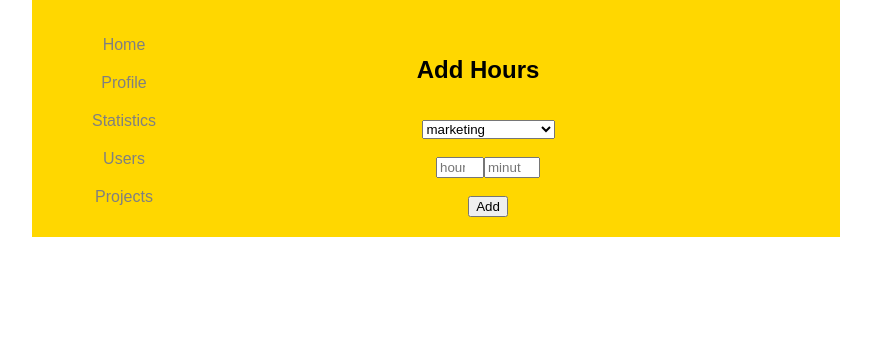
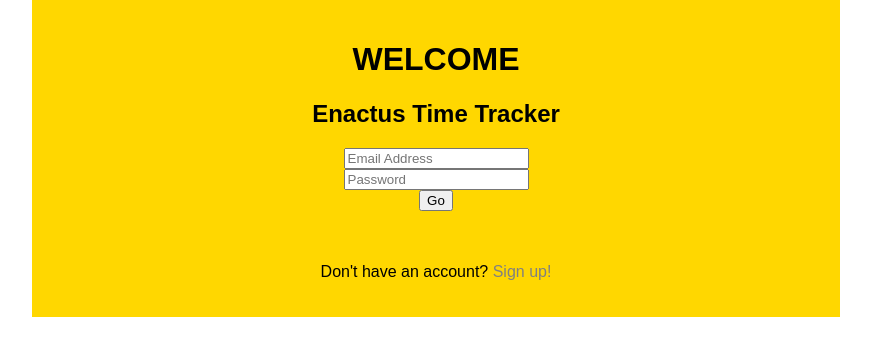
Before and after one commit to nicprkr/enactus, a React (Create React App) app in the folder enactus-web/: page / in a window 1280 px wide. Shown: the top 356 px of the page, without its empty margins (204-1075 px from the left). Built offline with nearby package versions, Linux system fonts and the light colour scheme.

Commit message:
added login page

```diff
--- a/enactus-web/src/App.js
+++ b/enactus-web/src/App.js
@@ -1,35 +1,81 @@
 import React, { Component } from 'react';
 import './App.css';
-import Nav from './Nav.js';
+import Nav from './comp/Nav.js';
+import Home from './comp/Home.js';
+import Profile from './comp/Profile.js';
+import Statistics from './comp/Statistics';
+import Users from './comp/Users';
+import Projects from './comp/Projects';
+import Login from './comp/Login';
 
 class App extends Component {
     constructor(props){
         super(props);
+
+        this.state = {
+            page:0,
+            loggedIn:false
+        }
+this.changePage = this.changePage.bind(this);
+this.login = this.login.bind(this);
     }
+
+changePage(num){
+    this.setState({
+        page:num
+    });
+}
+login(){
+    this.setState({
+        loggedIn:true
+    });
+    console.log(this.state.loggedIn);
+}
   render() {
+    var page = null;
+    var nav = false;
+    if (this.state.loggedIn === false){
+        page = (
 
+        <Login
+            login = {this.login}
+            />
+        )
+    } else if (this.state.loggedIn === true){
+    nav = (
+       <Nav
+            changePage = {this.changePage}
+            />
+    );
+
+    if (this.state.page === 1){
+        page = (
+        <Profile />
+        )
+    } else if(this.state.page === 2){
+        page = (
+        <Statistics />
+        )
+    } else if (this.state.page === 3){
+        page = (
+        <Users />
+        )
+
+    } else if (this.state.page === 4){
+        page = (
+        <Projects />
+        )
+    } else if (this.state.page ===0) {
+        page = (
+        <Home />
+        )
+    }
+}
     return (
       <div className="App">
-        <Nav />
-        <header className="App-header">
-          <h1 className="App-title">Add Hours</h1>
-        </header>
-        <form className="Hours-form">
-
-        <select name="project" placeholder="Select your project...">
-            <option value="Project" disabled="disabled">Select your project</option>
-            <option value="marketing">marketing</option>
-            <option value="teaching">teaching</option>
-            <option value="meetings">meetings</option>
-        </select>
-
-        <br/><br/>
-            <input name="hours" type="number" min="0" max="8" placeholder="hours" />
-            <input name="mins" type="number" min="0" max="59" placeholder="minutes" />
-        <br/><br/>
-            <button>Add</button>
-        </form>
-      </div>
+        {nav}
+        {page}
+        </div>
     );
   }
 }
--- a/enactus-web/src/Nav.js
+++ /dev/null
@@ -1,24 +0,0 @@
-import React, { Component } from 'react';
-import './Nav.css';
-
-class Nav extends Component {
-    constructor(props){
-        super(props);
-    }
-  render() {
-
-    return (
-      <div className="nav-style">
-            <ul className="ul-style">
-                <li>Home</li>
-                <li>Profile</li>
-                <li>Statistics</li>
-                <li>Users</li>
-                <li>Projects</li>
-            </ul>
-        </div>
-    );
-  }
-}
-
-export default Nav;
--- /dev/null
+++ b/enactus-web/src/comp/Home.js
@@ -0,0 +1,35 @@
+import React, { Component } from 'react';
+import './css/Nav.css';
+
+class Home extends Component {
+    constructor(props){
+        super(props);
+    }
+  render() {
+
+    return (
+        <div>
+        <header className="App-header">
+          <h1 className="App-title">Add Hours</h1>
+        </header>
+        <form className="Hours-form">
+
+        <select name="project" placeholder="Select your project...">
+            <option value="Project" disabled="disabled">Select your project</option>
+            <option value="marketing">marketing</option>
+            <option value="teaching">teaching</option>
+            <option value="meetings">meetings</option>
+        </select>
+
+        <br/><br/>
+            <input name="hours" type="number" min="0" max="8" placeholder="hours" />
+            <input name="mins" type="number" min="0" max="59" placeholder="minutes" />
+        <br/><br/>
+            <button>Add</button>
+        </form>
+      </div>
+    );
+  }
+}
+
+export default Home;
--- /dev/null
+++ b/enactus-web/src/comp/Login.js
@@ -0,0 +1,60 @@
+import React, { Component } from 'react';
+
+class Login extends Component {
+    constructor(props){
+        super(props);
+
+        this.state = {
+            login:0
+        }
+    this.login = this.login.bind(this);
+    }
+
+login(){
+    this.props.login(true);
+}
+
+  render() {
+      var signin = null;
+      if(this.state.login === 1){
+          signin = (
+          <div>
+              <form>
+                <input type="text" placeholder="First Name"/><br/>
+                <input type="text" placeholder="Last Name"/><br/>
+                <input type="text" placeholder="BCIT Program Name"/><br/>
+                <input type="text" placeholder="Email Address" /><br/>
+                <input type="password" placeholder="Password" /><br/>
+                <input type="password" placeholder="Confirm Password" /><br/>
+              <button onClick = {()=>{this.alert("Email sent!")}}>Go</button>
+      </form>
+      <p>Already have an account? <span style={{color:"grey"}} onClick={()=> {this.setState({ login:0 })}}>Go back!</span></p>
+      </div>
+          )
+
+      } else if (this.state.login === 0){
+          signin = (
+              <div>
+                  <form>
+            <input type="text" placeholder="Email Address" /><br/>
+            <input type="password" placeholder="Password" />
+        <br/>
+        <button onClick={this.login}>Go</button>
+        </form>
+        <br/><br/>
+        <p>Don't have an account? <span style={{color:"grey"}} onClick={()=> {this.setState({ login:1 })}}>Sign up!</span></p>
+              </div>
+          )
+      }
+
+    return (
+        <div>
+        <h1>WELCOME</h1>
+        <h2>Enactus Time Tracker</h2>
+        {signin}
+      </div>
+    );
+  }
+}
+
+export default Login;
--- /dev/null
+++ b/enactus-web/src/comp/Nav.js
@@ -0,0 +1,46 @@
+import React, { Component } from 'react';
+import './css/Nav.css';
+
+class Nav extends Component {
+    constructor(props){
+        super(props);
+
+this.goToHome = this.goToHome.bind(this);
+this.goToProfile = this.goToProfile.bind(this);
+this.goToStats = this.goToStats.bind(this);
+this.goToUsers = this.goToUsers.bind(this);
+this.goToProjects = this.goToProjects.bind(this);
+    }
+
+goToHome(){
+    this.props.changePage(0);
+}
+goToProfile(){
+    this.props.changePage(1);
+}
+goToStats(){
+        this.props.changePage(2);
+}
+goToUsers(){
+        this.props.changePage(3);
+}
+goToProjects(){
+        this.props.changePage(4);
+}
+  render() {
+
+    return (
+      <div className="nav-style">
+            <ul className="ul-style">
+                <li onClick={this.goToHome}>Home</li>
+                <li onClick={this.goToProfile}>Profile</li>
+                <li onClick={this.goToStats}>Statistics</li>
+                <li onClick={this.goToUsers}>Users</li>
+                <li onClick={this.goToProjects}>Projects</li>
+            </ul>
+        </div>
+    );
+  }
+}
+
+export default Nav;
--- /dev/null
+++ b/enactus-web/src/comp/Profile.js
@@ -0,0 +1,17 @@
+import React, { Component } from 'react';
+
+class Profile extends Component {
+    constructor(props){
+        super(props);
+    }
+  render() {
+
+    return (
+        <div>
+        <p>Profile</p>
+      </div>
+    );
+  }
+}
+
+export default Profile;
--- /dev/null
+++ b/enactus-web/src/comp/Projects.js
@@ -0,0 +1,17 @@
+import React, { Component } from 'react';
+
+class Projects extends Component {
+    constructor(props){
+        super(props);
+    }
+  render() {
+
+    return (
+        <div>
+        <p>Projects</p>
+      </div>
+    );
+  }
+}
+
+export default Projects;
--- /dev/null
+++ b/enactus-web/src/comp/Statistics.js
@@ -0,0 +1,17 @@
+import React, { Component } from 'react';
+
+class Statistics extends Component {
+    constructor(props){
+        super(props);
+    }
+  render() {
+
+    return (
+        <div>
+        <p>Statistics</p>
+      </div>
+    );
+  }
+}
+
+export default Statistics;
--- /dev/null
+++ b/enactus-web/src/comp/Users.js
@@ -0,0 +1,17 @@
+import React, { Component } from 'react';
+
+class Users extends Component {
+    constructor(props){
+        super(props);
+    }
+  render() {
+
+    return (
+        <div>
+        <p>Users</p>
+      </div>
+    );
+  }
+}
+
+export default Users;
--- /dev/null
+++ b/enactus-web/src/comp/css/Home.css
@@ -0,0 +1,7 @@
+.App-header {
+  padding: 20px;
+}
+
+.App-title {
+  font-size: 1.5em;
+}
```
Also changed, not shown: enactus-web/src/comp/css/Nav.css (renamed from enactus-web/src/Nav.css).
